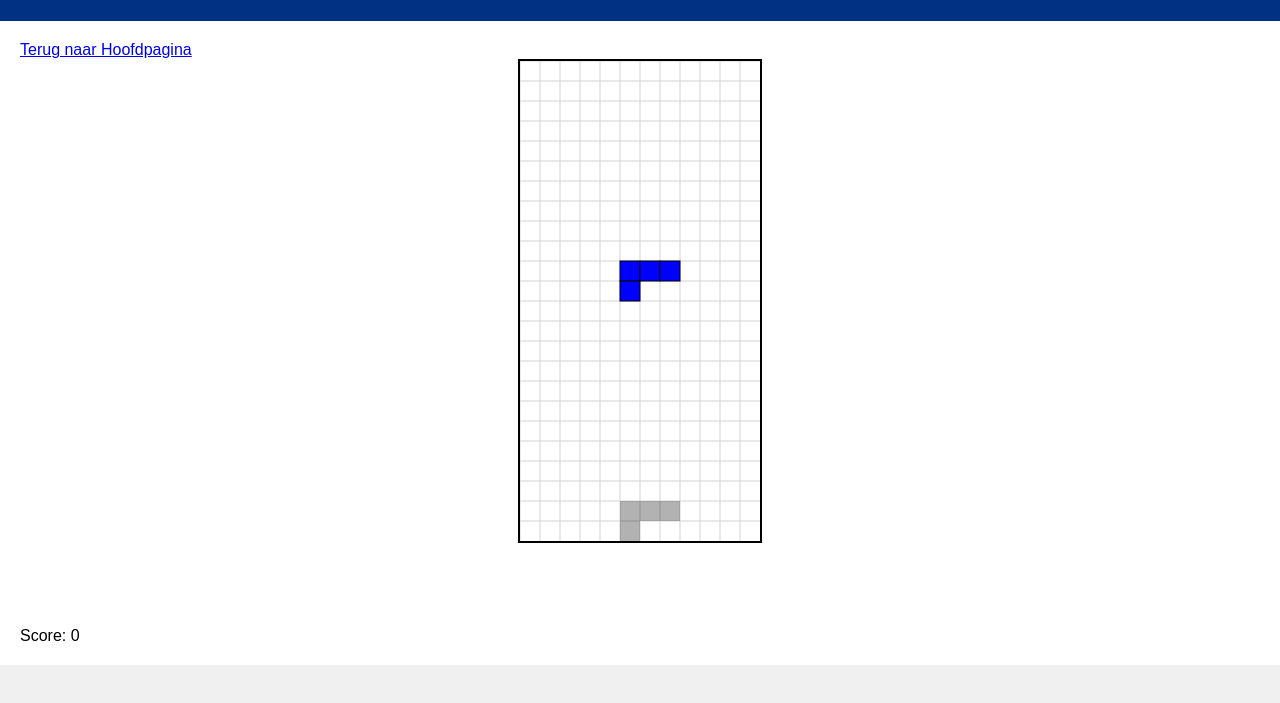
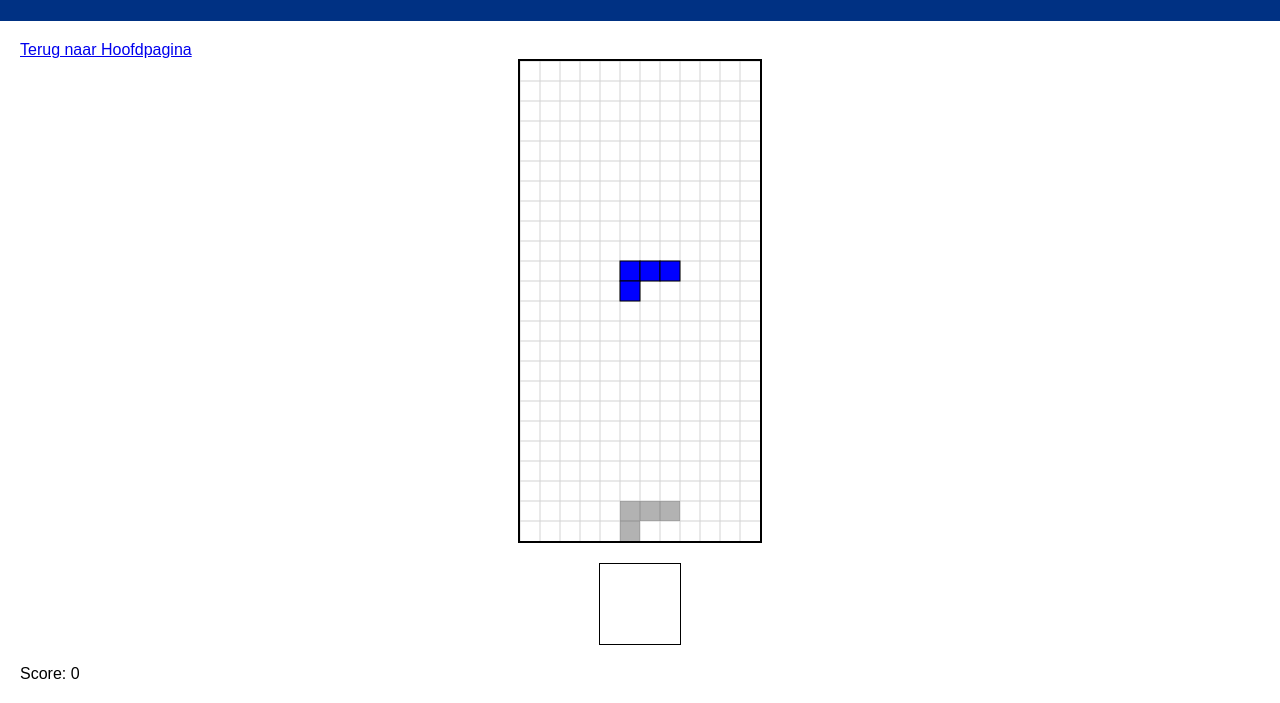
Before and after one commit to Harb0rman/BeatrixBewegingsGames, a website: page public/tetris.html in a window 1280 px wide. Shown: the part 99-802 px from the top of the page. Drawn offline with Linux system fonts and the light colour scheme.

Commit message:
tetris next block scherm demo

```diff
--- a/public/tetris.css
+++ b/public/tetris.css
@@ -68,12 +68,22 @@ footer {
     bottom: 0;
 }
 
+/* Your existing CSS styles */
+
 /* Tetris Canvas */
 canvas#tetrisCanvas {
     display: block;
     margin: 0 auto;
     border: 2px solid #000;
 }
+
+/* Next Block Canvas */
+canvas#nextBlockCanvas {
+    display: block;
+    margin: 20px auto; /* Adjust margin as needed */
+    border: 1px solid #000;
+}
+
 
 /* Styles for the modal */
 .modal {
--- a/public/tetris.html
+++ b/public/tetris.html
@@ -12,10 +12,8 @@
     </header>
     <main>
         <a href="index.html" class="back-button">Terug naar Hoofdpagina</a>
-        <div id="gameContainer">
-            <canvas id="tetrisCanvas" width="240" height="480"></canvas>
-            <canvas id="nextBlockCanvas" width="80" height="80"></canvas> <!-- New canvas for next block -->
-        </div>
+        <canvas id="tetrisCanvas" width="240" height="480"></canvas>
+        <canvas id="nextBlockCanvas" width="80" height="80"></canvas> <!-- Next block canvas -->
         <div id="score">Score: 0</div>
         <div id="restartModal" class="modal">
             <div class="modal-content">
--- a/public/tetris.js
+++ b/public/tetris.js
@@ -146,7 +146,6 @@ function spawnNewBlock() {
     };
 }
 
-
 function drawLandedBlocks() {
     ctx.fillStyle = 'blue';
     ctx.strokeStyle = 'black'; // Set stroke color
```
Also changed, not shown: tetris.js (added).
